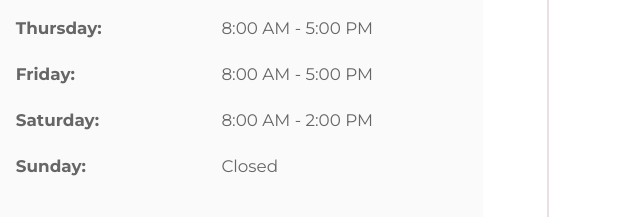
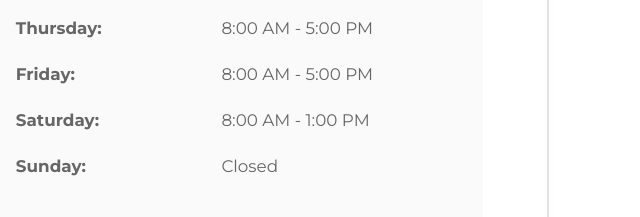
Before and after one commit to drewdavis007/BMMA, a website: page public/contact.html in a window 1280 px wide. Shown: the part 1603-1820 px from the top of the page, 125-765 px from the left. Drawn offline with nearby package versions, Linux system fonts and the light colour scheme.

Commit message:
Fixed second saturday hours on contact page

```diff
--- a/public/contact.html
+++ b/public/contact.html
@@ -401,7 +401,7 @@
                         <p><strong>Friday:</strong></p>
                         <p>8:00 AM - 5:00 PM</p>
                         <p><strong>Saturday:</strong></p>
-                        <p>8:00 AM - 2:00 PM</p>
+                        <p>8:00 AM - 1:00 PM</p>
                         <p><strong>Sunday:</strong></p>
                         <p>Closed</p>
                     </div>
```
